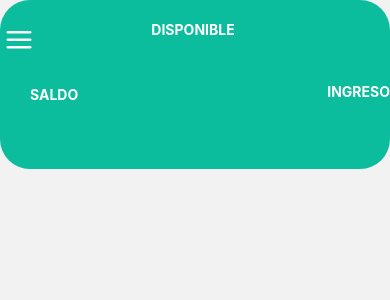
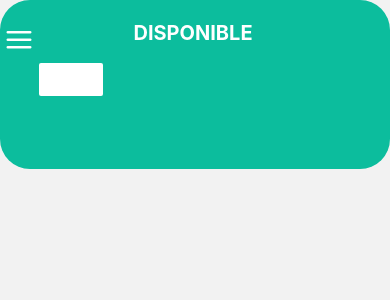
Before and after one commit to JuanDiegoTR/Movil-Front, a React Native app in the folder My-Front/: screen /Principal in a window 390 px wide. Shown: the top 300 px of the page. Built offline with nearby package versions, Linux system fonts and the light colour scheme.

Commit message:
Boton ingreso y gasto

```diff
--- a/My-Front/Screens/MainScreen.js
+++ b/My-Front/Screens/MainScreen.js
@@ -1,5 +1,5 @@
 import React, { Component } from 'react';
-import { View, Text, Dimensions, StyleSheet } from 'react-native';
+import { View, Text, Dimensions, StyleSheet, Button } from 'react-native';
 import { SafeAreaView } from 'react-native-safe-area-context';
 import Feather from 'react-native-vector-icons/Feather';
 import BackDropDeta from '../Screens/BackDropDeta.js';
@@ -19,11 +19,12 @@ export default function MainScreen() {
           <Text style={style.textDis}>DISPONIBLE</Text>
         </View>
         <View style={style.headerWrapperThow}>
-          <Text style={style.textSal}>SALDO</Text>
-          </View>
+          <Button title='GASTO' color='#FFFFFF' onPress={() => navigation.navigate("#")} />
+        </View>
         <View style={style.headerWrapperThree}>
-        <Text style={style.textIng}>INGRESO</Text>
+          <Button title='INGRESO' color='#FFFFFF' onPress={() => navigation.navigate("#")} />
         </View>
+
       </SafeAreaView>
     </View>
   );
@@ -38,11 +39,14 @@ const style = StyleSheet.create({
   },
   headerWrapperThow: {
     flexDirection: 'row',
-    paddingLeft: 30,
+    paddingLeft: '10%',
+    top: '2%'
   },
-  headerWrapperThree:{
-    flexDirection: 'row-reverse',
-    paddingLeft: 30,
+  headerWrapperThree: {
+    position: 'fixed',
+    top: '-20%',
+    right: '-28%'
+
   },
   menu: {
     color: '#FFFFFF',
@@ -53,19 +57,8 @@ const style = StyleSheet.create({
     textAlign: 'center',
     paddingTop: 1,
     width: 310,
-    fontWeight: 'bold'
-  },
-  textSal: {
-    color: '#FFFFFF',
-    textAlign: 'left',
     fontWeight: 'bold',
-    paddingTop: 25
-  },
-  textIng: {
-    color: '#FFFFFF',
-    textAlign: 'right',
-    fontWeight: 'bold',
-    marginTop:-20
+    fontSize:20
   }
 
 })
```
